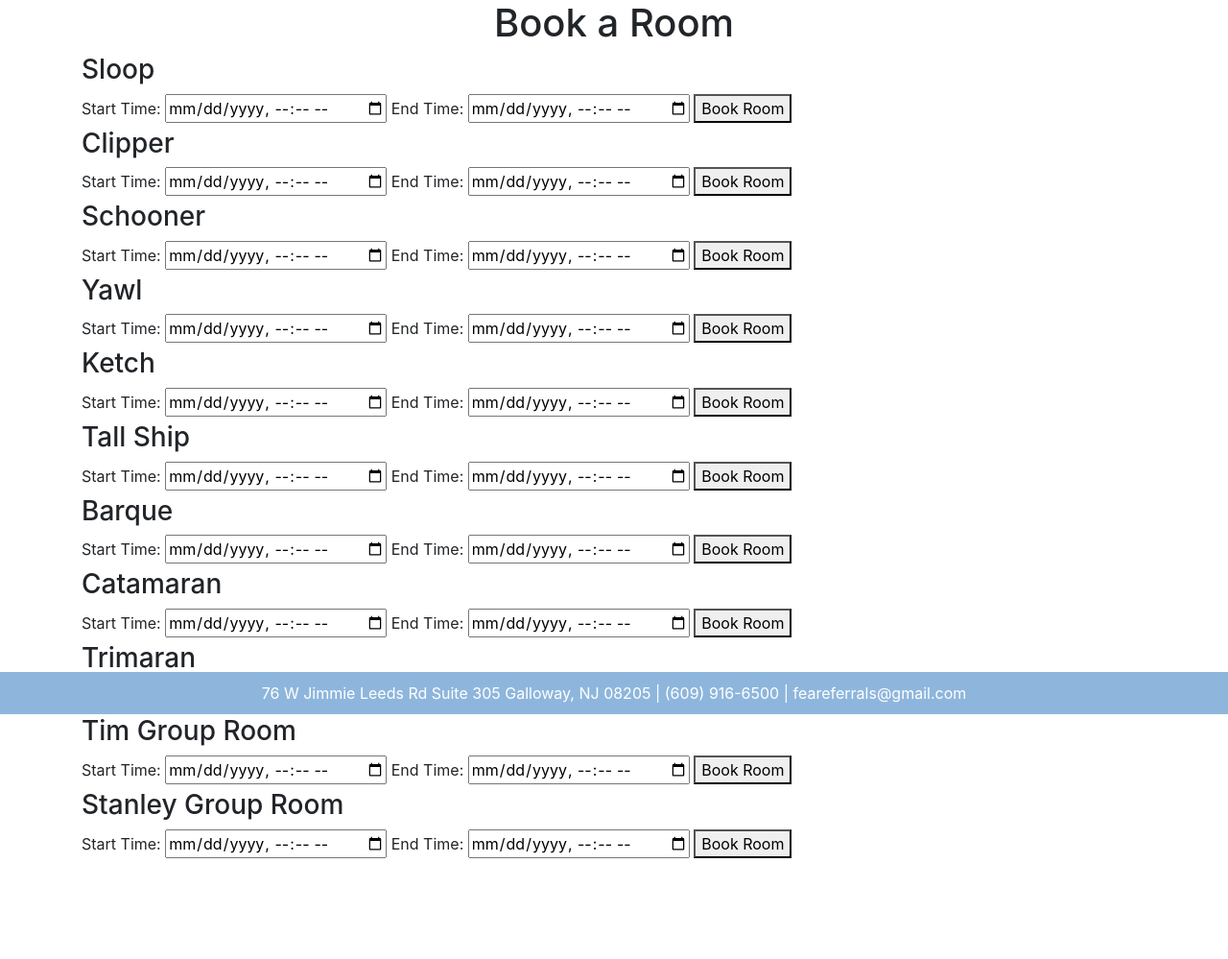
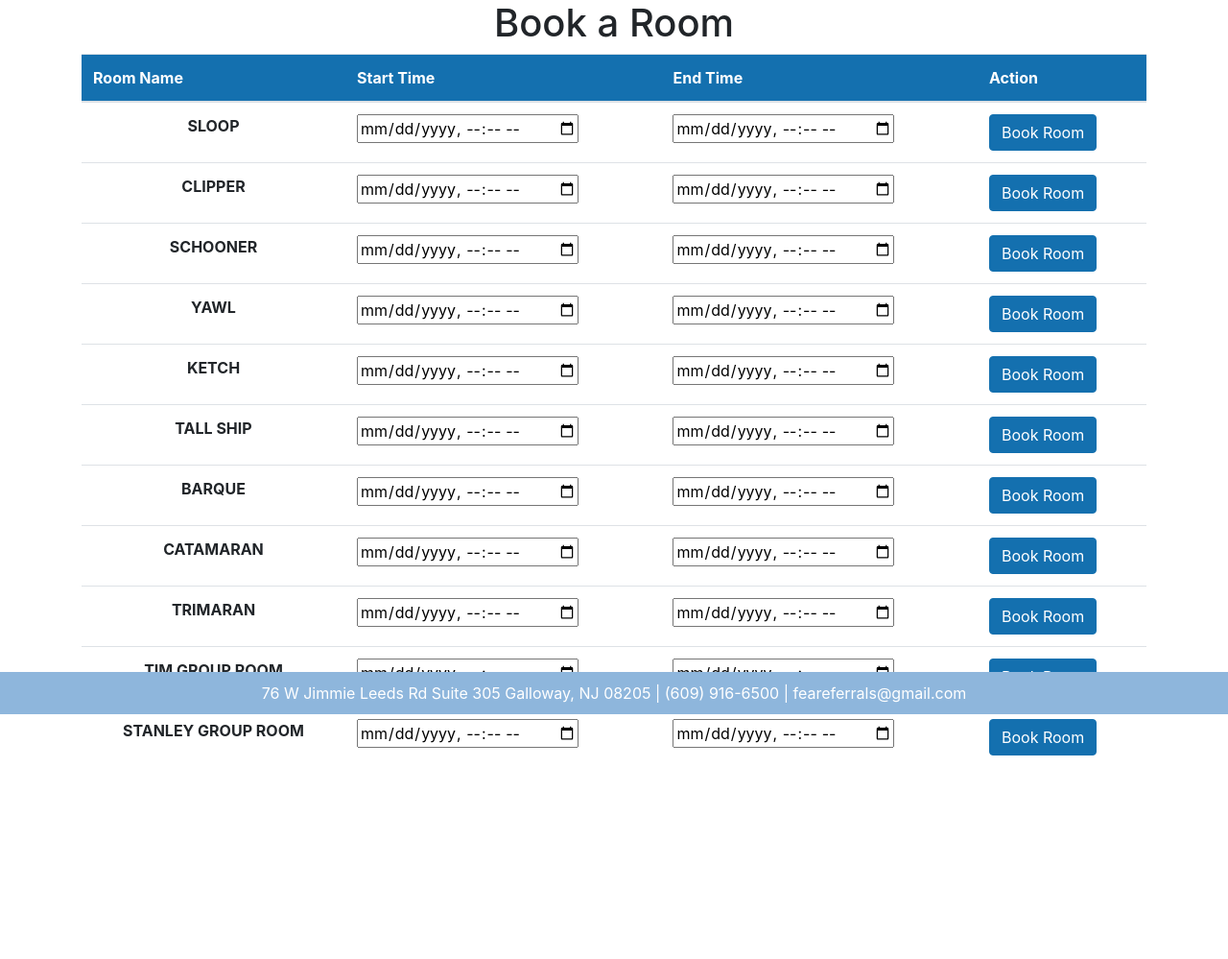
Before and after one commit to JakeCubernot/Family-Empowerment-Associates-Booking-Website, a Flask app: page /book in a window 1280 px wide. Shown: the part 56-1055 px from the top of the page at 96% size. After the commit the page ends 843 px from the top, so only its background shows below. Run offline with Flask 3, Linux system fonts and the light colour scheme; a user stored in the database is signed in; some libraries are stand-ins or nearby versions.

Commit message:
Final Touches to Book and Calendar

```diff
--- a/website/templates/book.html
+++ b/website/templates/book.html
@@ -14,23 +14,37 @@
       {% endif %}
     {% endwith %}
 
-    {% for room in rooms %}
-  <div class="room">
-      <h3>{{ room.name }}</h3>
-      <form method="POST" action="{{ url_for('views.book') }}">
-          <input type="hidden" name="room_id" value="{{ room.id }}">
-
-          <label for="start_time-{{ room.id }}">Start Time:</label>
-          <input type="datetime-local" id="start_time-{{ room.id }}" name="start_time" required>
-
-          <label for="end_time-{{ room.id }}">End Time:</label>
-          <input type="datetime-local" id="end_time-{{ room.id }}" name="end_time" required>
-
-          <button type="submit">Book Room</button>
-      </form>
-  </div>
-  {% endfor %}
-
+    <div class="room">
+        <table class="table">
+            <thead style="background-color: #1470af; color: white;">
+                <tr>
+                    <th scope="col">Room Name</th>
+                    <th scope="col">Start Time</th>
+                    <th scope="col">End Time</th>
+                    <th scope="col">Action</th>
+                </tr>
+            </thead>
+            <tbody>
+                {% for room in rooms %}
+                <tr>
+                    <form method="POST" action="{{ url_for('views.book') }}">
+                      <td style="text-align: center; text-transform: uppercase; font-weight: bold;">{{ room.name }}</td>
+                      <td>
+                            <input type="datetime-local" id="start_time-{{ room.id }}" name="start_time" required>
+                        </td>
+                        <td>
+                            <input type="datetime-local" id="end_time-{{ room.id }}" name="end_time" required>
+                        </td>
+                        <td>
+                            <input type="hidden" name="room_id" value="{{ room.id }}">
+                            <button type="submit" class="btn btn-primary">Book Room</button>
+                        </td>
+                    </form>
+                </tr>
+                {% endfor %}
+            </tbody>
+        </table>
+    </div>
 
     <div id="booking-message"></div>
 
--- a/website/views.py
+++ b/website/views.py
@@ -254,11 +254,21 @@ def get_bookings():
     booking_data = []
 
     for booking in bookings:
+        room = Room.query.get(booking.room_id)
+        room_name = room.name if room else "Unknown Room"
+
+        # Fetching the therapist and then the user associated with the booking
+        therapist = Therapist.query.get(booking.therapist_id)
+        if therapist:
+            user = User.query.get(therapist.user_id)
+            user_name = user.first_name if user else "Unknown User"
+
+        description = f"Room: {room_name} \nBooked by: {user_name}"
         booking_data.append({
-            'title': f"Room {booking.room_id}",  # Modify as needed
+            'title': f"{room_name} ({user_name})",
             'start': booking.start_time.isoformat(),
             'end': booking.end_time.isoformat(),
-            # Add more fields as needed
+            'description': description  # Add this line
         })
 
     return jsonify(booking_data)
```
Also changed, not shown: website/static/index.js (+20 -0 lines), website/templates/base.html (+2 -6 lines), instance/database.db.
